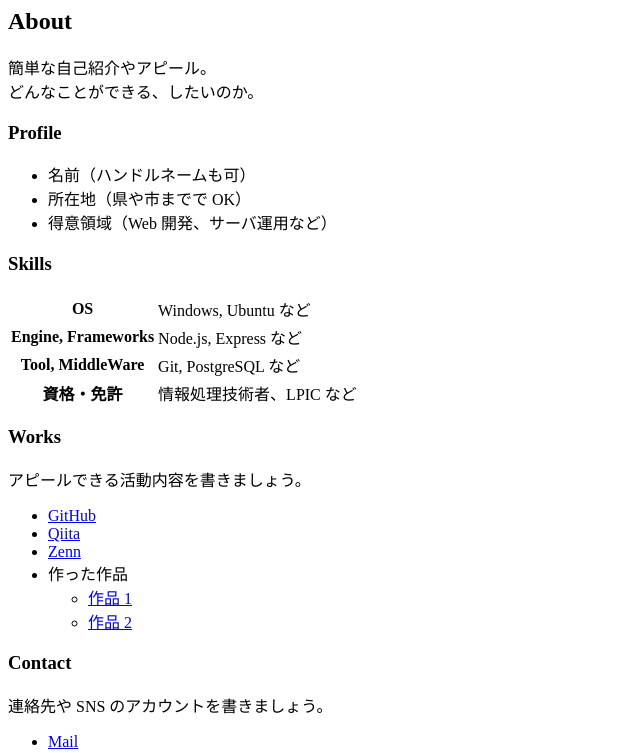
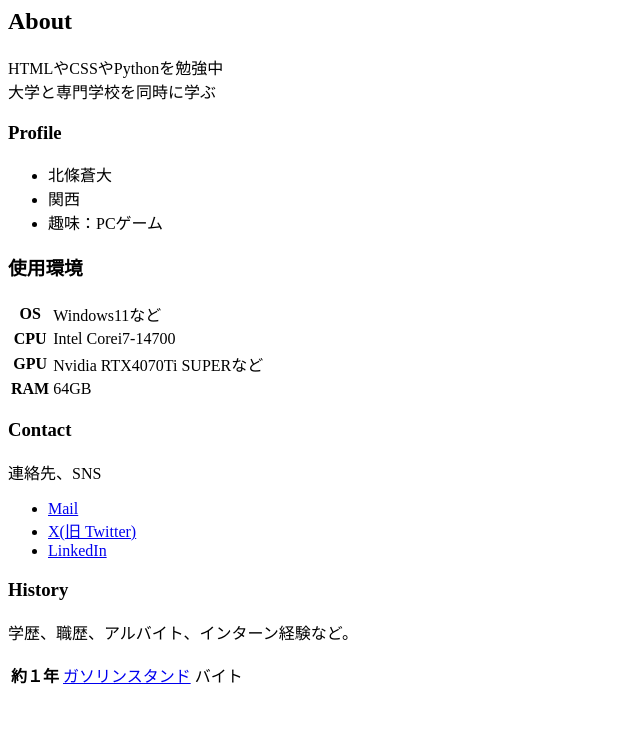
Before and after one commit to hojo-sota/hojo-sota-111.github.io, a plain HTML site: page index.html in a window 1280 px wide. Shown: the part 81-834 px from the top of the page, without its empty margins (0-640 px from the left). After the commit the page ends 800 px from the top, so only its background shows below. Drawn offline with Linux system fonts and the light colour scheme.

Commit message:
Update index.html

```diff
--- a/index.html
+++ b/index.html
@@ -2,62 +2,47 @@
 <html lang="ja">
   <head>
     <meta charset="utf-8">
-    <meta name="viewport" content="width=device-width, initial-scale=1">
-    <title>ハンドルネームのポートフォリオ</title>
+    <meta name="viewport" content="width=device-width, initial-scale=1.0">
+    <title>北條蒼大のポートフォリオ</title>
   </head>
   <body>
-    <h1>ハンドルネーム</h1>
+    <h1>北條蒼大</h1>
 
     <h2>About</h2>
     <p>
-      簡単な自己紹介やアピール。<br>
-      どんなことができる、したいのか。
+    HTMLやCSSやPythonを勉強中<br>
+   大学と専門学校を同時に学ぶ
     </p>
 
     <h3>Profile</h3>
     <ul>
-      <li>名前（ハンドルネームも可）</li>
-      <li>所在地（県や市までで OK）</li>
-      <li>得意領域（Web 開発、サーバ運用など）</li>
+      <li>北條蒼大</li>
+      <li>関西</li>
+      <li>趣味：PCゲーム</li>
     </ul>
 
-    <h3>Skills</h3>
+    <h3>使用環境</h3>
     <table>
       <tr>
         <th>OS</th>
-        <td>Windows, Ubuntu など</td>
+        <td>Windows11など</td>
       </tr>
       <tr>
-        <th>Engine, Frameworks</th>
-        <td>Node.js, Express など</td>
+        <th>CPU</th>
+        <td>Intel Corei7-14700</td>
       </tr>
       <tr>
-        <th>Tool, MiddleWare</th>
-        <td>Git, PostgreSQL など</td>
+        <th>GPU</th>
+        <td>Nvidia RTX4070Ti SUPERなど</td>
       </tr>
       <tr>
-        <th>資格・免許</th>
-        <td>情報処理技術者、LPIC など</td>
+        <th>RAM</th>
+        <td>64GB</td>
       </tr>
     </table>
 
-    <h3>Works</h3>
-    <p>アピールできる活動内容を書きましょう。</p>
-    <ul>
-      <li><a href="https://github.com/">GitHub</a></li>
-      <li><a href="https://qiita.com/">Qiita</a></li>
-      <li><a href="https://zenn.dev/">Zenn</a></li>
-      <li>
-        作った作品
-        <ul>
-          <li><a href="https://example.com/">作品 1</a></li>
-          <li><a href="https://example.com/">作品 2</a></li>
-        </ul>
-      </li>
-    </ul>
-
     <h3>Contact</h3>
-    <p>連絡先や SNS のアカウントを書きましょう。</p>
+    <p>連絡先、SNS</p>
     <ul>
       <li><a href="mailto:name@example.com">Mail</a></li>
       <li><a href="https://twitter.com/n_yobikou">X(旧 Twitter)</a></li>
@@ -68,17 +53,10 @@
     <p>学歴、職歴、アルバイト、インターン経験など。</p>
     <table>
       <tr>
-        <th>2019 年</th>
-        <td><a href="https://dwango.co.jp/">株式会社ドワンゴ</a> 入社</td>
+        <th>約１年</th>
+        <td><a href=https://www.eneos.co.jp/>ガソリンスタンド</a> バイト</td>
       </tr>
-      <tr>
-        <th>2018 年</th>
-        <td>学校法人角川ドワンゴ学園 <a href="https://nnn.ed.jp/">N高等学校</a> 卒業</td>
-      </tr>
-      <tr>
-        <th>20XX 年</th>
-        <td>表彰、受賞歴、メディア掲載記事などあれば</td>
-      </tr>
+
     </table>
   </body>
 </html>
```
